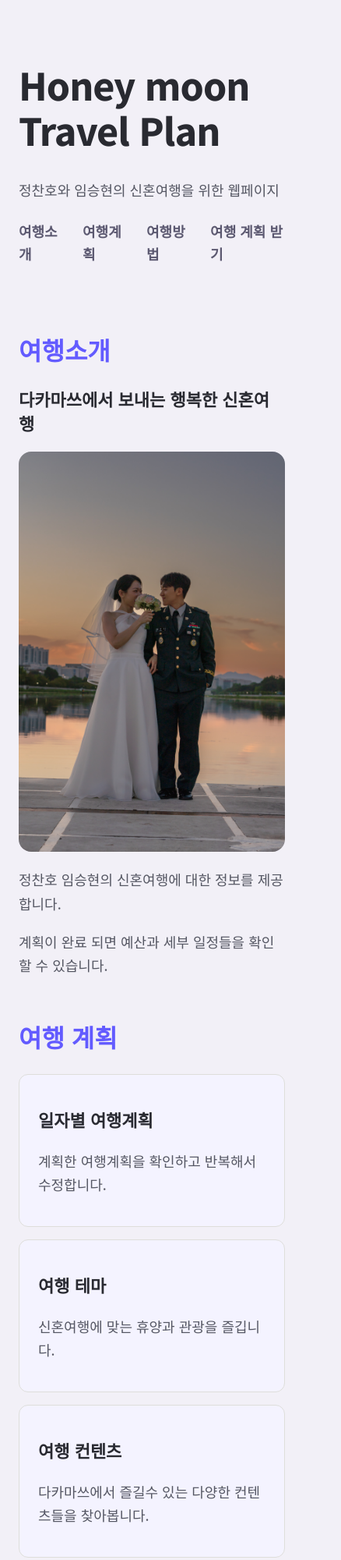
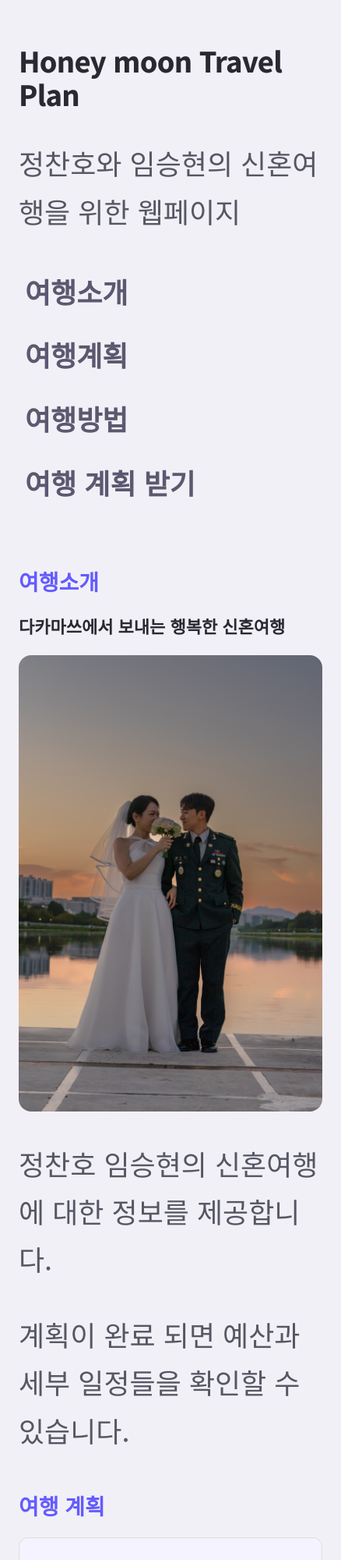
Before and after one commit to Dale-Jung/uxuiprogramming, a plain HTML site: page index.html in a window 390 px wide. Shown: the top 2000 px of the page at 78% size, 438 px wide, since content can reach past the window. Drawn offline with Linux system fonts and the light colour scheme.

Commit message:
4주차 반응형 실습

```diff
--- a/index.html
+++ b/index.html
@@ -2,6 +2,7 @@
 <html lang= "Ko">
 <head>
     <meta charset="UTF-8">
+    <meta name="viewport" content="width=device-width, initial-scale=1.0">
     <title>HMTP</title>
 
     <link rel="preconnect" href="https://fonts.googleapis.com">
--- a/style.css
+++ b/style.css
@@ -9,9 +9,13 @@
 header,
 main,
 footer{
+    /*좁은 화면에서도 사용가능한 너비에 맞춰 줄어듭니다. */
+    width: 100%;
+   /*넓은 화면에서도 콘텐츠는 1100px 보다 커지지 않습니다. */
     max-width: 1100px;
     margin: 0 auto;
-    padding: 0 24px;
+    padding-left: 24px;
+    padding-right: 24px;
 }
 img{
     display: block;
@@ -38,6 +42,9 @@
 
 nav{
     display: flex;
+    /*메뉴가 들어갈 자리가 부족하면 다음줄로 이동*/
+    flex-wrap:wrap;
+
     gap: 24px;
     margin-top: 24px;
 }
@@ -76,8 +83,15 @@
     list-style-type: none;
     padding-left: 0;
     margin: 0;
+
+    display: grid;
+    /*들어갈 수 있는 만큼 열을 만들고
+      카드 넓이는 최소 260px 부터 남은 공간까지 사용한다.*/
+    grid-template-columns: repeat(auto-fit, minmax(260px, 1fr));
+    gap:24px;
 }
 .feature-card{
+    min-width: 0;
     padding: 20px 24px;
     margin-bottom: 16px;
     border: 1px solid #dededa;
@@ -140,3 +154,55 @@
 button:active{
     transform: translate(1px);
 }
+
+@media (max-width: 768px){
+    body{
+        font-size: 36px;
+    }
+    header{
+        padding-top: 32px;
+        padding-bottom: 24px;
+    }
+
+    section{
+        margin-top: 48px;
+    }
+
+    h1{
+        font-size: 36px;
+    }
+    h2{
+        font-size: 28px;
+    }
+    /*가로 메뉴를 위에서 아래로 배치*/
+    nav{
+        flex-direction: column;
+        align-items: stretch;
+        gap: 8px;
+    }
+    nav a{
+        /*링크 글자 주변에도 글자를 누를 수 있는 여백 추가*/
+        padding: 8px;
+    }
+    /*기능 카드를 한 열로 배치*/
+    .features-list{
+        grid-template-columns: 1fr;
+    }
+
+    /*이메일 입력창과 버튼도 한 열로 배치*/
+    form{
+        flex-direction: column;
+        align-items: stretch;
+    }
+
+    input,
+    button{
+        width: 100%;
+    }
+
+    button{
+        /*모바일에서도 버튼을 누르면 영역이 너무 낮아지지 않게 설정*/
+        min-height: 48px;
+    }
+
+}
```
Also changed, not shown: 1 other file.
